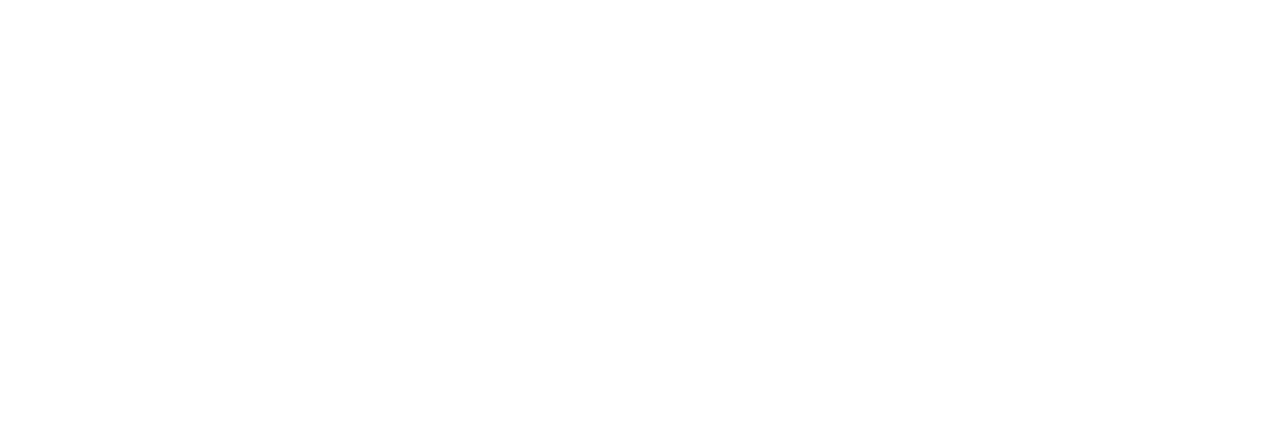
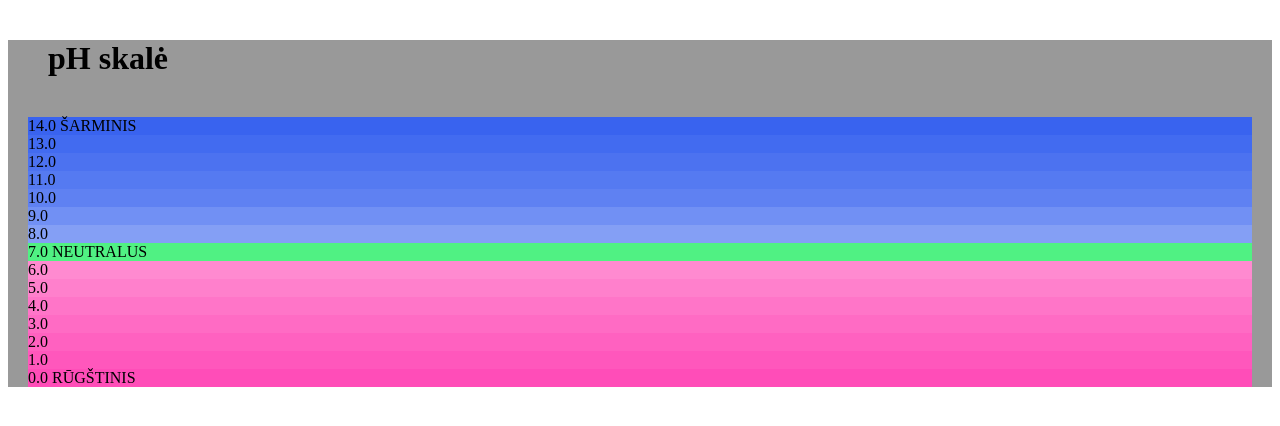
Before and after one commit to mantask1/WEB, a plain HTML site: page namu darbai3/2.2/index.html in a window 1280 px wide. Drawn offline with Linux system fonts and the light colour scheme.

Commit message:
homework2

```diff
--- a/namu darbai3/2.2/index.html
+++ b/namu darbai3/2.2/index.html
@@ -4,9 +4,131 @@
         <meta charset="utf-8">
         <meta name="viewport" content="width=device-width, initial-scale=1.0">
         <title></title>
+
+        <style>
+
+            h1{
+                margin: 40px 40px ;
+            }
+
+            p {
+                margin: 0px 20px;
+
+            }
+
+            div {
+                background-color:#999 ;
+            }
+
+            .ex1{
+                background-color: #3963ef;
+            }
+            .ex2{
+                background-color: #426bf0;
+            }
+            .ex3{
+                background-color: #4c72f0;
+            }
+            .ex4{
+                background-color: #557af1;
+            }
+            .ex5{
+                background-color: #5f81f2;
+            }
+            .ex6{
+                background-color: #6888f3;
+            }
+            .ex6{
+                background-color: #7190f4;
+            }
+            .ex7{
+                background-color: #849ff5;
+            }
+
+            .ex8{
+                background-color: #50f183;
+            }
+
+            .ex9{
+                background-color: #ff8ad0;
+            }
+
+            .ex10{
+                background-color: #ff80cc;
+            }
+
+            .ex11{
+                background-color: #ff75c8;
+            }
+
+            .ex12{
+                background-color: #ff6bc4;
+            }
+
+            .ex13{
+                background-color: #ff61c0;
+            }
+
+            .ex14{
+                background-color: #ff57bc;
+            }
+
+            .ex15{
+                background-color: #ff4db8;
+            }
+        </style>
     </head>
 
     <body>
+        <div>
+            <h1>pH skalė</h1>
+            <div>
+                <p class="ex1">14.0 ŠARMINIS</p>
+            </div>
+            <div>
+                <p class="ex2">13.0</p>
+            </div>
+            <div>
+                <p class="ex3">12.0</p>
+            </div>
+            <div>
+                <p class="ex4">11.0</p>
+            </div>
+            <div>
+                <p class="ex5">10.0</p>
+            </div>
+            <div>
+                <p class="ex6">9.0</p>
+            </div>
+            <div>
+                <p class="ex7">8.0</p>
+            </div>
+            <div>
+                <p class="ex8">7.0 NEUTRALUS</p>
+            </div>
+            <div>
+                <p class="ex9">6.0</p>
+            </div>
+            <div>
+                <p class="ex10">5.0</p>
+            </div>
+            <div>
+                <p class="ex11">4.0</p>
+            </div>
+            <div>
+                <p class="ex12">3.0</p>
+            </div>
+            <div>
+                <p class="ex13">2.0</p>
+            </div>
+            <div>
+                <p class="ex14">1.0</p>
+            </div>
+            <div>
+                <p class="ex15">0.0 RŪGŠTINIS</p>
+            </div>
+        </div>
+
 
     </body>
 </html>
```
